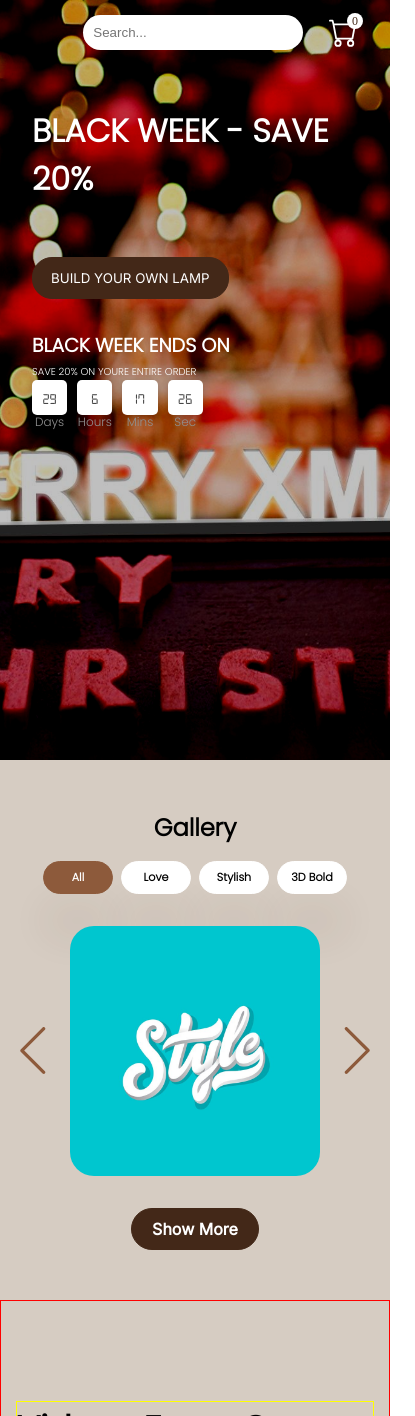
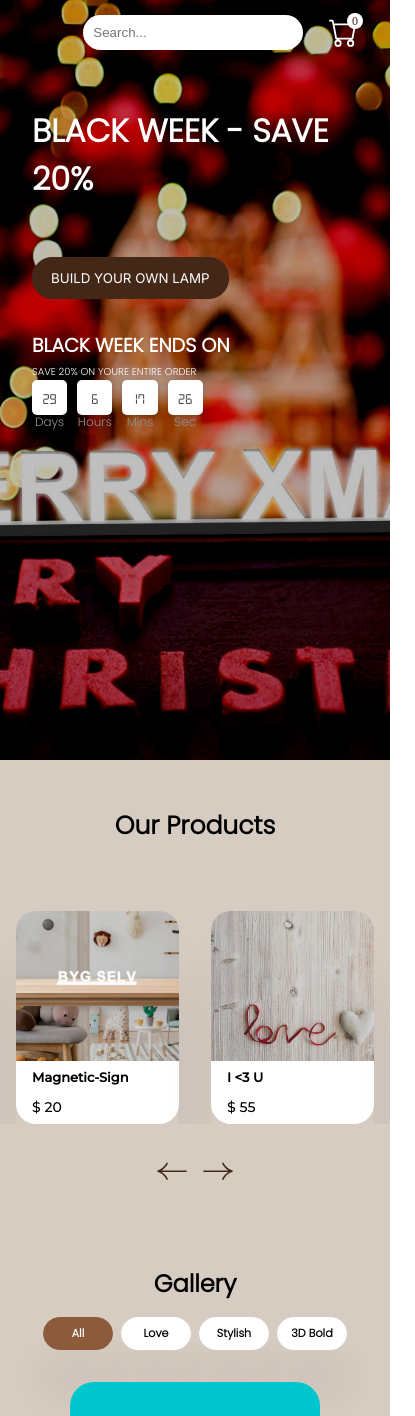
Before and after one commit to Mustafasohail7/sign-maker-brown, a React (Vite) app: page / in a window 390 px wide. Shown: the top 1416 px of the page, 415 px wide, since content can reach past the window. Built offline with nearby package versions, Linux system fonts and the light colour scheme; some icons are missing.

Commit message:
added products with slight width error

```diff
--- a/src/components/Products/ProductCarousel.jsx
+++ /dev/null
@@ -1,53 +0,0 @@
-import "slick-carousel/slick/slick.css";
-import "slick-carousel/slick/slick-theme.css"
-import Slider from "react-slick"
-
-
-const ProductCarousel = ({products}) => {
-
-    var settings = {
-        dots: true,
-        infinite: true,
-        speed: 500,
-        slidesToShow: 3,
-        slidesToScroll: 1
-    }
-
-    return (
-        <Slider {...settings}>
-            {/* {products.map((product) => (
-                <div
-                className='product-item'
-                // className={`product ${index === currentIndex ? 'active' : ''}`}
-                >
-                    <div
-                    className='product-item-img-place'
-                    >
-                        <img src={product.image}
-                        className='product-item-img'
-                        alt='product' />
-                    </div>
-                    <div
-                    className='product-item-info'
-                    >
-                        <p
-                        className='product-item-name'
-                        >{product.name}</p>
-                        <p
-                        className='product-item-price'
-                        >$ {product.price}</p>
-                    </div>
-                </div>
-            ))} */}
-            <div style={{border: '1px solid black'}}>
-                hello
-            </div>
-            <div>
-                hi
-            </div>
-        </Slider>
-
-  )
-}
-
-export default ProductCarousel
--- a/src/components/Products/Products.css
+++ b/src/components/Products/Products.css
@@ -1,6 +1,6 @@
 .products-div{
     width: 100%;
-    border: 1px solid red;
+    /* border: 1px solid red; */
     padding: 100px 0px;
     box-sizing: border-box;
     display: flex;
@@ -10,7 +10,7 @@
 
 .products-container{
     width: 100%;
-    border: 1px solid yellow;
+    /* border: 1px solid yellow; */
     display: flex;
     flex-direction: column;
     justify-content: center;
@@ -20,7 +20,7 @@
 
 .products-heading-container{
     width: 100%;
-    border: 1px solid blue;
+    /* border: 1px solid blue; */
     display: flex;
     justify-content: center;
     align-items: center;
@@ -37,7 +37,7 @@
 }
 
 .products-products-container{
-    border: 1px solid green;
+    /* border: 1px solid green; */
     width: 100%;
     display: flex;
     flex-direction: column;
@@ -48,7 +48,7 @@
 }
 
 .products-items-container{
-    border: 1px solid red;
+    /* border: 1px solid red; */
     width: 100%;
     display: flex;
     flex-direction: row;
@@ -58,9 +58,23 @@
     gap: 3rem;
 }
 
+.products-carousel{
+    width: 100%;
+    /* border: 1px solid orange; */
+}
+
+.product-item-div{
+    /* border: 1px solid green; */
+    display: flex;
+    justify-content: center;
+    align-items: center;
+    box-sizing: border-box;
+    padding: 0px 1rem;
+}
+
 .product-item{
-    border: 1px solid red;
-    width: 10%;
+    /* border: 1px solid red; */
+    width: 100%;
     display: flex;
     flex-direction: column;
     justify-content: center;
@@ -73,7 +87,7 @@
 .product-item-img-place{
     width: 100%;
     height: 220px;
-    border: 1px solid red;
+    /* border: 1px solid red; */
     overflow: hidden;
     position: relative;
     border-radius: 20px 20px 0px 0px;
@@ -130,3 +144,53 @@
 .products-arrow{
     cursor: pointer;
 }
+
+@media screen and (min-width:1600px){
+    .product-item-img-place{
+        height: 400px;
+    }
+    .products-arrow{
+        width: 70px;
+        height: 70px;
+    }
+}
+
+@media screen and (max-width:1200px){
+    .product-item-img-place{
+        height: 180px;
+    }
+    .product-item-name{
+        font-size: 20px;
+    }
+    .products-heading{
+        font-size: 30px;
+    }
+}
+
+@media screen and (max-width:750px){
+    .products-div{
+        padding: 30px 0px;
+    }
+    .product-item-img-place{
+        height: 150px;
+    }
+    .product-item-info{
+        padding: 0.5rem 1rem;
+    }
+    .product-item-name{
+        font-size: 13px;
+    }
+    .product-item-price{
+        font-size: 14px;
+    }
+    .products-heading{
+        font-size: 25px;
+    }
+    .products-arrows-container{
+        gap: 1rem;
+    }
+    .products-arrow{
+        width: 30px;
+        height: 30px;
+    }
+}
--- a/src/components/Products/Products.jsx
+++ b/src/components/Products/Products.jsx
@@ -1,6 +1,10 @@
 import './Products.css'
 
-import { useState } from 'react'
+import "slick-carousel/slick/slick.css";
+import "slick-carousel/slick/slick-theme.css"
+import Slider from "react-slick"
+
+import { useRef } from 'react'
 
 import left_arrow from '../../assets/left-arrow.svg'
 import right_arrow from '../../assets/right-arrow.svg'
@@ -11,9 +15,10 @@ import product_3 from '../../assets/product_3.png'
 import product_4 from '../../assets/product_4.png'
 import product_5 from '../../assets/product_5.png'
 
-import ProductCarousel from './ProductCarousel'
 
 const Products = () => {
+
+    const sliderRef = useRef()
 
     const products = [
         {id:0, name: 'magnetic-sign', price: 20, image:product_1},
@@ -23,6 +28,42 @@ const Products = () => {
         {id:4, name: 'kitchen', price: 91, image:product_5},
     ]
 
+    var settings = {
+        // dots: true,
+        infinite: true,
+        speed: 500,
+        slidesToShow: 4,
+        slidesToScroll: 1,
+        responsive: [
+            {
+                breakpoint: 1600,
+                settings: {
+                    slidesToShow: 3,
+                    slidesToScroll: 1,
+                },
+            },
+            {
+                breakpoint: 750,
+                settings: {
+                    slidesToShow: 2,
+                    slidesToScroll: 1,
+                },
+            }
+        ]
+    }
+
+    const handleNext = () => {
+        if(sliderRef.current){
+            sliderRef.current.slickNext()
+        }
+    }
+
+    const handlePrev = () => {
+        if(sliderRef.current){
+            sliderRef.current.slickPrev()
+        }
+    }
+
   return (
     <div className='products-div'>
         <div className='products-container'>
@@ -31,13 +72,30 @@ const Products = () => {
             </div>
             <div className='products-products-container'>
                 <div className='products-items-container'>
-                    <ProductCarousel products={products} />
+                    <Slider ref={sliderRef} {...settings} className="products-carousel">
+                        {products.map((product) => (
+                            <div key={product.id} className="product-item-div">
+                                <div className='product-item'
+                                // className={`product ${index === currentIndex ? 'active' : ''}`}
+                                >
+                                    <div className='product-item-img-place'>
+                                        <img src={product.image}
+                                        className='product-item-img' alt='product' />
+                                    </div>
+                                    <div className='product-item-info'>
+                                        <p className='product-item-name'>{product.name}</p>
+                                        <p className='product-item-price'>$ {product.price}</p>
+                                    </div>
+                                </div>
+                            </div>
+                        ))}
+                    </Slider>
                 </div>
                 <div className='products-arrows-container'>
                     {/* <IoMdArrowBack className='products-arrow' />
                     <IoMdArrowForward className='products-arrow' /> */}
-                    <img src={left_arrow} className='products-arrow' />
-                    <img src={right_arrow} className='products-arrow' />
+                    <img src={left_arrow} className='products-arrow' onClick={handlePrev}/>
+                    <img src={right_arrow} className='products-arrow' onClick={handleNext}/>
                 </div>
             </div>
         </div>
--- a/src/pages/HomePage.jsx
+++ b/src/pages/HomePage.jsx
@@ -26,7 +26,7 @@ const HomePage = ({isMobile}) => {
     <div>
         <BannerMain/>
         <div style={{backgroundColor: 'var(--secondary-bg-color)'}}>
-          {/* <Products/> */}
+          <Products/>
           <Gallery isMobile={isMobile}/>
           <CustomerVideos/>
           <Testimonials/>
```
